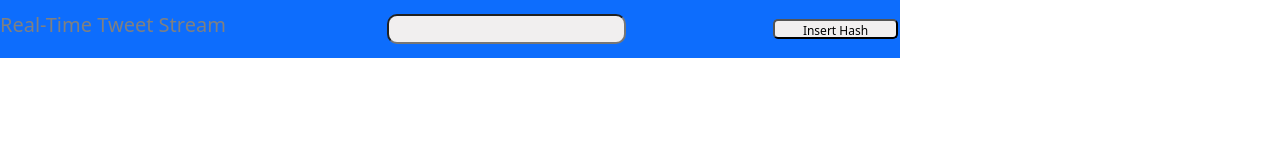
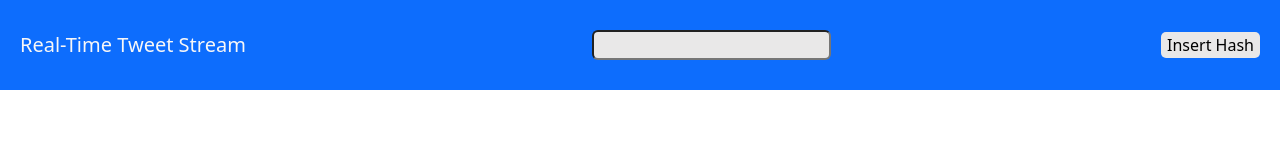
Before and after one commit to gonzalober/twitter-Stream, a website: page client/index.html in a window 1280 px wide. Drawn offline with nearby package versions, Linux system fonts and the light colour scheme; no server answers.

Commit message:
middleware

```diff
--- a/client/index.css
+++ b/client/index.css
@@ -1,27 +1,34 @@
 body {
   font-family: Arial, Helvetica, sans-serif;
   margin: auto;
-  width: 900px;
+  width: 100%;
   position: center;
 }
+.navbar-brand {
+  margin: 20px;
+}
 .navbar {
-  color: gray;
+  color: rgb(248, 247, 247);
   overflow: hidden;
   background-color: #0d6dfd;
   position: fixed;
-  top: 0;
 }
 .insert-hash {
-  background-color: rgb(241, 239, 239);
-  position: left;
-  border-radius: 10px;
+  background-color: rgb(233, 232, 232);
+  align-self: right;
+  border-radius: 6px;
 }
 .button-hash {
-  background-color: rgb(241, 239, 239);
+  display: flex;
+  border: none;
+  border-radius: 5px;
+  background-color: rgb(233, 232, 232);
   text-align: center;
-  margin: 2px;
-  width: 125px;
-  font-size: 12px;
-  height: 20px;
-  border-radius: 5px;
+  display: inline-block;
+  font-size: 16px;
+  margin-right: 20px;
+  cursor: pointer;
 }
+.card-body {
+  background-color: rgb(233, 232, 232);
+}
--- a/client/index.html
+++ b/client/index.html
@@ -16,8 +16,8 @@
   <body>
     <div class="navbar">
         <h1 class="navbar-brand">Real-Time Tweet Stream</h1>
-      <input class="insert-hash">
-        <button class="button-hash">Insert Hash</button>
+      <input class="insert-hash" >
+        <button class="button-hash" id="submit-hash">Insert Hash</button>
       </input>
     </div>
 
--- a/client/index.js
+++ b/client/index.js
@@ -1,8 +1,6 @@
 const tweetStream = document.getElementById("tweetStream");
 const socket = io();
-
 const tweets = [];
-
 socket.on("connect", () => {
   console.log("Connected to server...");
 });
@@ -14,7 +12,6 @@ socket.on("tweet", (tweet) => {
     text: tweet.data.text,
     username: `@${tweet.includes.users[0].username}`,
   };
-
   const tweetEl = document.createElement("div");
   tweetEl.className = "card my-4";
   tweetEl.innerHTML = `
@@ -30,3 +27,9 @@ socket.on("tweet", (tweet) => {
 
   tweetStream.appendChild(tweetEl);
 });
+
+document.getElementById("submit-hash").addEventListener("click", () => {
+  console.log("HELLO");
+  const inputHash = document.getElementById("insert-hash");
+  console.log(inputHash).innerText;
+});
```
